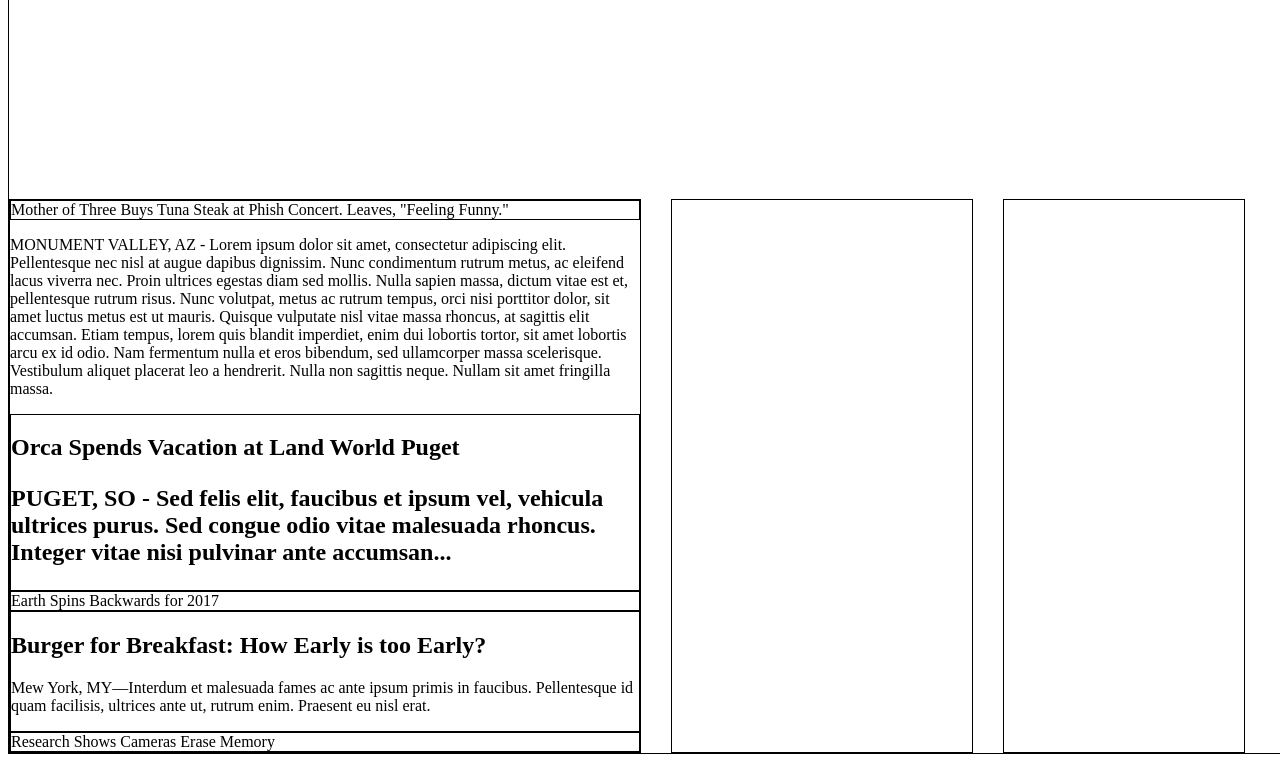
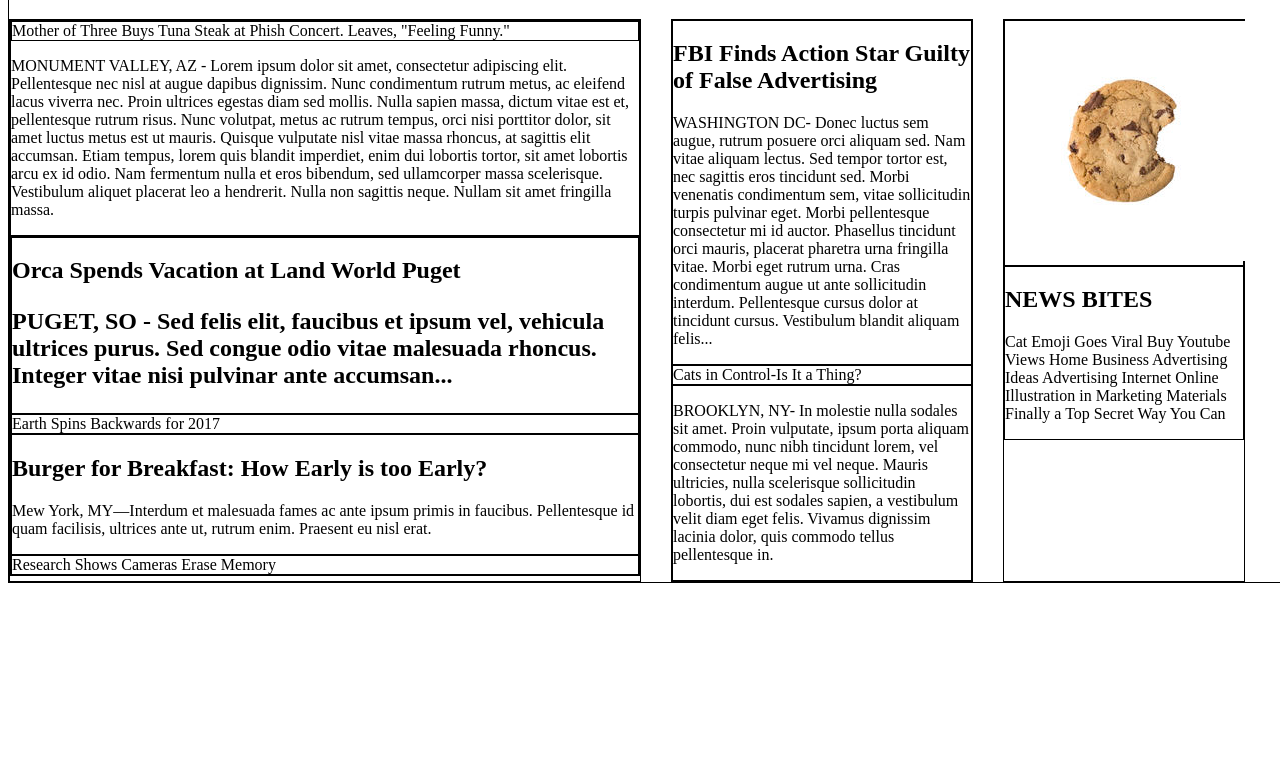
Before and after one commit to DerpyNaut/My_Times, a plain HTML site: page index.html in a window 1280 px wide. Shown: the part 84-846 px from the top of the page. After the commit the page ends 800 px from the top, so only its background shows below. Drawn offline with Linux system fonts and the light colour scheme.

Commit message:
Step 2 Done

```diff
--- a/index.html
+++ b/index.html
@@ -20,6 +20,7 @@
     </header>
     <div class="MainBlock">
       <div class="ContentLeft column">
+        <div class="StoryBlock">
         <div class="Story">
           <span>Mother of Three Buys Tuna Steak at Phish Concert. Leaves, "Feeling Funny."</span>
         </div>
@@ -30,6 +31,9 @@
           Nam fermentum nulla et eros bibendum, sed ullamcorper massa scelerisque. Vestibulum aliquet placerat leo a hendrerit.
           Nulla non sagittis neque. Nullam sit amet fringilla massa.
         </p>
+      </div>
+
+      <div class="Understory">
         <div class = "pContent">
         <h2>Orca Spends Vacation at Land World Puget<h2><p> PUGET, SO - Sed felis elit, faucibus et ipsum vel, vehicula ultrices purus. Sed congue odio vitae malesuada rhoncus. Integer vitae nisi pulvinar ante accumsan...</p>
       </div>
@@ -43,15 +47,37 @@
       <div class="pContent">
         <span>Research Shows Cameras Erase Memory</span>
       </div>
-
+    </div>
       </div>
 
       <div class="ContentCenter column">
+        <div class="pContent">
+          <h2>FBI Finds Action Star Guilty of False Advertising</h2>
+          <p>WASHINGTON DC- Donec luctus sem augue, rutrum posuere orci aliquam sed. Nam vitae aliquam lectus. Sed tempor tortor est, nec sagittis eros tincidunt sed.
+            Morbi venenatis condimentum sem, vitae sollicitudin turpis pulvinar eget. Morbi pellentesque consectetur mi id auctor.
+            Phasellus tincidunt orci mauris, placerat pharetra urna fringilla vitae. Morbi eget rutrum urna.
+            Cras condimentum augue ut ante sollicitudin interdum. Pellentesque cursus dolor at tincidunt cursus. Vestibulum blandit aliquam felis...</p>
+        </div>
 
+        <div class="pContent">
+          <span>Cats in Control-Is It a Thing?</span>
+        </div>
+
+        <div class="pContent">
+          <p>BROOKLYN, NY- In molestie nulla sodales sit amet. Proin vulputate, ipsum porta aliquam commodo, nunc nibh tincidunt lorem, vel consectetur neque mi vel neque.
+            Mauris ultricies, nulla scelerisque sollicitudin lobortis, dui est sodales sapien, a vestibulum velit diam eget felis.
+            Vivamus dignissim lacinia dolor, quis commodo tellus pellentesque in.</p>
+        </div>
       </div>
 
       <div class="ContentRight column">
-
+        <div class="Cookie">
+          <img src="recources/images/img-news-bite.png" alt="">
+        </div>
+        <div class="pContent">
+          <h2>NEWS BITES</h2>
+          <p>Cat Emoji Goes Viral Buy Youtube Views Home Business Advertising Ideas Advertising Internet Online Illustration in Marketing Materials Finally a Top Secret Way You Can</p>
+        </div>
       </div>
     </div>
   </body>
--- a/recources/CSS/style.css
+++ b/recources/CSS/style.css
@@ -49,8 +49,8 @@ h1 {
 }
 
 .MainBlock {
-  padding-top: 200px;
   display: flex;
+  padding-top: 20px;
   width: 1300px;
 }
 
```
